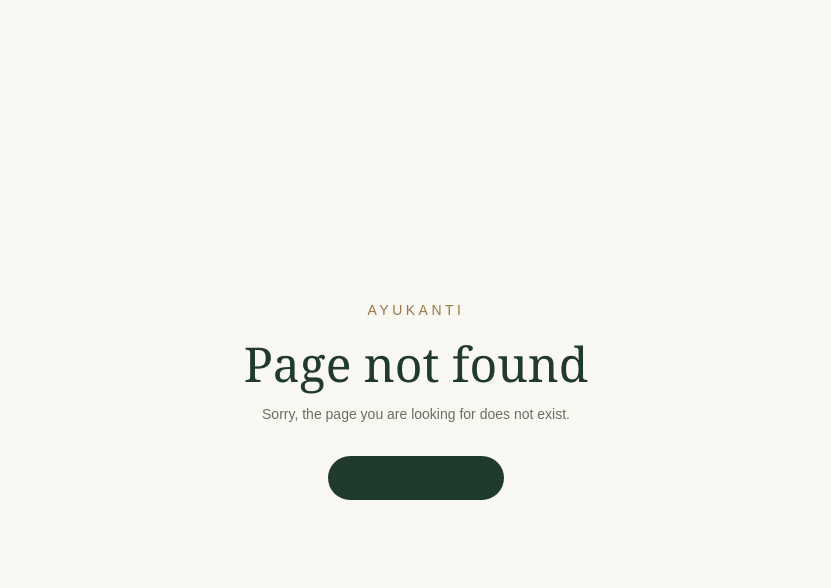
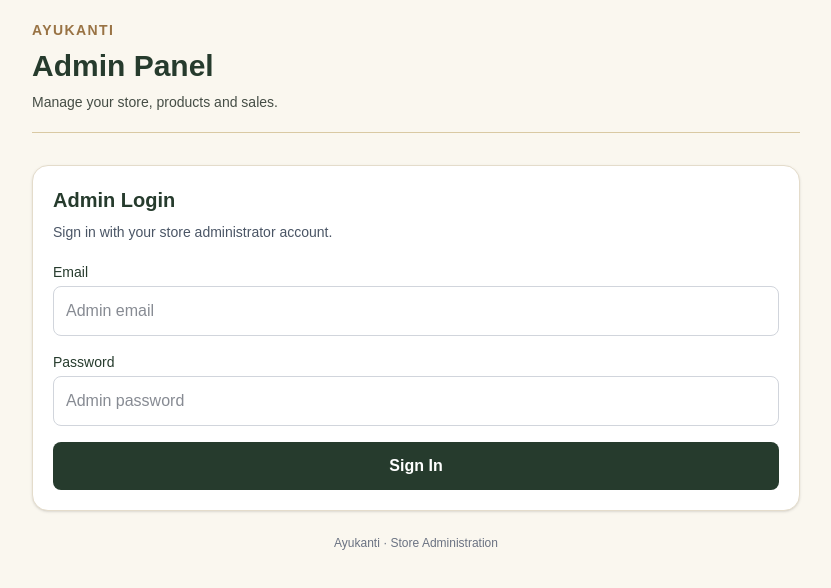
Before and after one commit to Atukanti/Ayukanti-store-, a Next.js app: page /admin in a window 1280 px wide. Before the commit this address had no page. Shown: the top 588 px of the page, without its empty margins (224-1055 px from the left). Built offline with nearby package versions, Linux system fonts and the light colour scheme.

Commit message:
Create page.tsx

```diff
--- /dev/null
+++ b/src/app/admin/page.tsx
@@ -0,0 +1,102 @@
+
+"use client";
+
+import { useState } from "react";
+
+export default function AdminPage() {
+  const [email, setEmail] = useState("");
+  const [password, setPassword] = useState("");
+  const [message, setMessage] = useState("");
+
+  return (
+    <main className="min-h-screen bg-[#faf7ef] p-5 text-[#263b2d]">
+      <div className="mx-auto max-w-3xl">
+        <header className="mb-8 border-b border-[#d9c9a3] pb-5">
+          <p className="text-sm font-semibold tracking-widest text-[#997344]">
+            AYUKANTI
+          </p>
+
+          <h1 className="mt-2 text-3xl font-semibold">
+            Admin Panel
+          </h1>
+
+          <p className="mt-2 text-sm text-[#454d45]">
+            Manage your store, products and sales.
+          </p>
+        </header>
+
+        <section className="rounded-2xl border border-[#e4dccb] bg-white p-5 shadow-sm">
+          <h2 className="text-xl font-semibold">
+            Admin Login
+          </h2>
+
+          <p className="mt-2 text-sm text-gray-600">
+            Sign in with your store administrator account.
+          </p>
+
+          <form
+            className="mt-5 space-y-4"
+            onSubmit={(e) => {
+              e.preventDefault();
+              setMessage(
+                "Login abhi connect nahi hai. Agle step mein Supabase Authentication connect karenge."
+              );
+            }}
+          >
+            <div>
+              <label className="mb-1 block text-sm font-medium">
+                Email
+              </label>
+
+              <input
+                type="email"
+                value={email}
+                onChange={(e) => setEmail(e.target.value)}
+                className="w-full rounded-lg border border-gray-300 p-3 text-base text-gray-900"
+                placeholder="Admin email"
+                autoComplete="username"
+                required
+              />
+            </div>
+
+            <div>
+              <label className="mb-1 block text-sm font-medium">
+                Password
+              </label>
+
+              <input
+                type="password"
+                value={password}
+                onChange={(e) => setPassword(e.target.value)}
+                className="w-full rounded-lg border border-gray-300 p-3 text-base text-gray-900"
+                placeholder="Admin password"
+                autoComplete="current-password"
+                required
+              />
+            </div>
+
+            <button
+              type="submit"
+              className="w-full rounded-lg bg-[#263b2d] p-3 font-semibold text-white transition hover:bg-[#1d3023]"
+            >
+              Sign In
+            </button>
+          </form>
+
+          {message && (
+            <p
+              role="status"
+              className="mt-4 rounded-lg bg-[#f8f0dc] p-3 text-sm text-[#263b2d]"
+            >
+              {message}
+            </p>
+          )}
+        </section>
+
+        <footer className="mt-6 text-center text-xs text-gray-500">
+          Ayukanti · Store Administration
+        </footer>
+      </div>
+    </main>
+  );
+}
```
